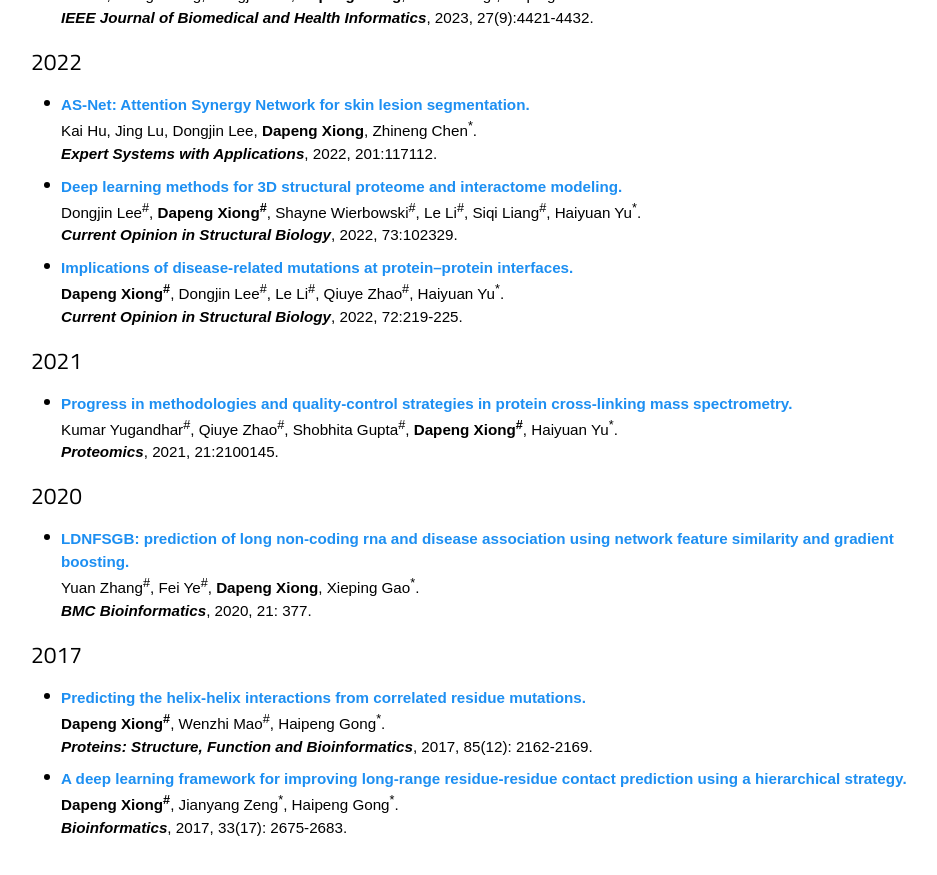
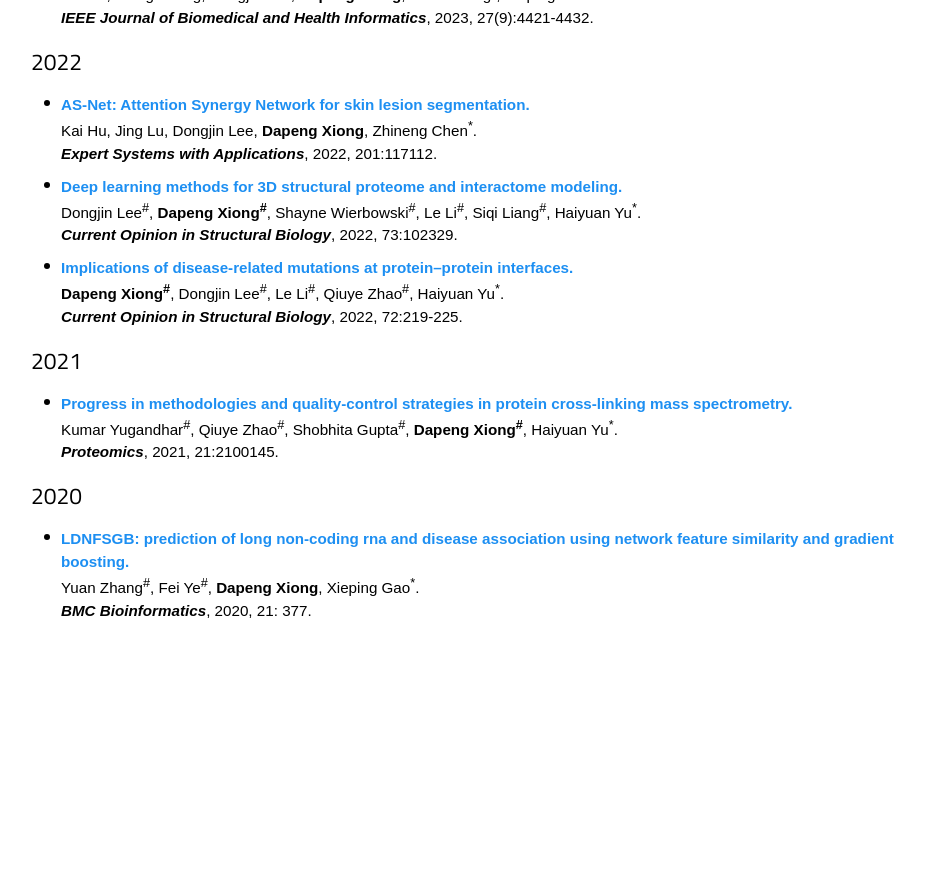
Before and after one commit to dapeng-xiong/dapeng-xiong.github.io, a Jekyll site: the page built from Publications.md, in a window 1280 px wide and 900 px high, scrolled down 1274 px. Shown: the top 875 px of the window, without its empty margins (164-1101 px from the left). Built offline with Jekyll 4.4.1, drawn with Linux system fonts in a browser that asks for light colours; nearby versions of some CDN libraries; some web fonts are replaced; our own code applies the rules of GitHub Pages for plain Markdown files; after the commit the page ends 1957 px from its top, so only the background shows below that.

Commit message:
Update Publications.md

```diff
--- a/Publications.md
+++ b/Publications.md
@@ -119,19 +119,3 @@
     <text class='text_bold'><i>BMC Bioinformatics</i></text>, 2020, 21: 377.
   </li>
 </ul>
-
-## 2017
-
-<ul class='utlist'>
-  <li>
-    <a href='https://onlinelibrary.wiley.com/doi/abs/10.1002/prot.25370' target='_blank'><text class='text_title'>Predicting the helix-helix interactions from correlated residue mutations.</text></a><br />
-    <text class='text_bold'>Dapeng Xiong<sup>#</sup></text>, Wenzhi Mao<sup>#</sup>, Haipeng Gong<sup>*</sup>.<br />
-    <text class='text_bold'><i>Proteins: Structure, Function and Bioinformatics</i></text>, 2017, 85(12): 2162-2169.
-  </li>
-
-  <li>
-    <a href='https://academic.oup.com/bioinformatics/article/33/17/2675/3791808?login=true' target='_blank'><text class='text_title'>A deep learning framework for improving long-range residue-residue contact prediction using a hierarchical strategy.</text></a><br />
-    <text class='text_bold'>Dapeng Xiong<sup>#</sup></text>, Jianyang Zeng<sup>*</sup>, Haipeng Gong<sup>*</sup>.<br />
-    <text class='text_bold'><i>Bioinformatics</i></text>, 2017, 33(17): 2675-2683.
-  </li>
-</ul>
```
